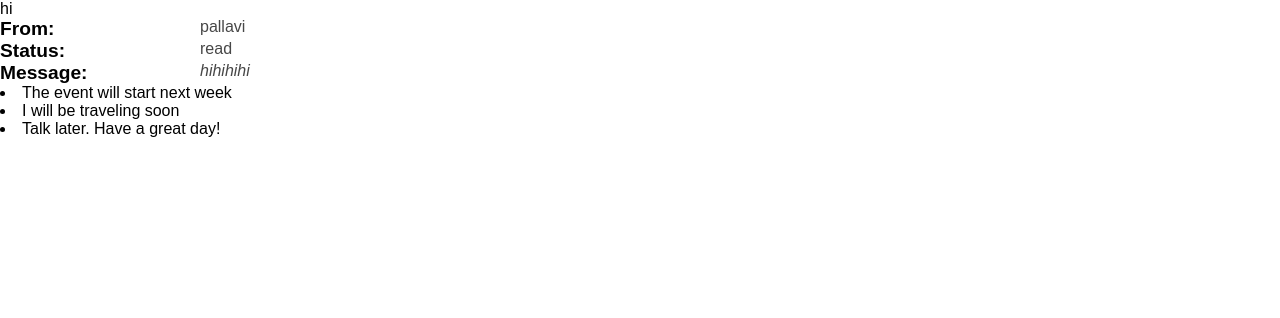
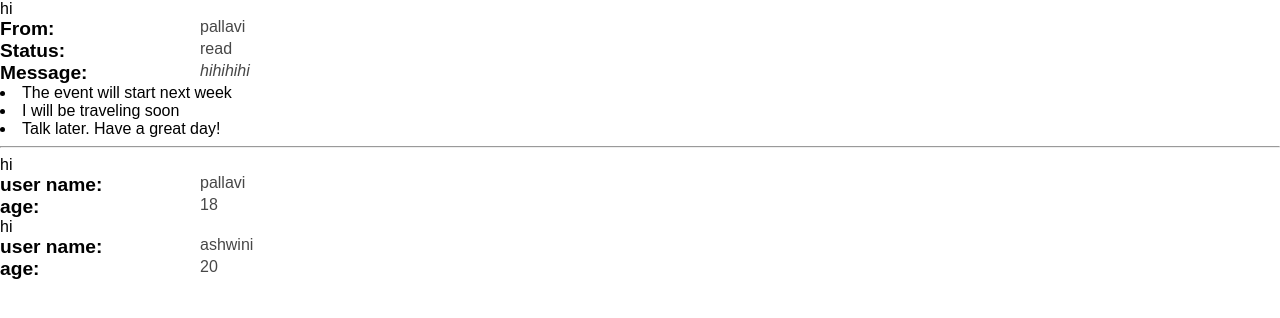
Before and after one commit to pallavihegde1/message-app, a React (Create React App) app: page / in a window 1280 px wide. Shown: the top 318 px of the page. Built offline with nearby package versions, Linux system fonts and the light colour scheme.

Commit message:
defining a const function in render and calling components in it

```diff
--- a/src/Components/message-list.js
+++ b/src/Components/message-list.js
@@ -1,5 +1,6 @@
 import React, {Component} from 'react';
 import MessageView from './message-view'
+import UserList from './user-list'
 
 class MessageList extends Component {
   state = {
@@ -24,12 +25,28 @@ class MessageList extends Component {
           message: 'Talk later. Have a great day!',
           status: 'read'
           }
+    ],
+    users: [
+      {
+        name: 'pallavi',
+        age: 18
+      },
+      {
+        name: 'ashwini',
+        age: 20
+      }
     ]
   }
+
   render(){
+    const usersindex = this.state.users.map((user,index) => (
+      <UserList key={index} user={user}/>
+    ))
     return(
       <div>
-        <MessageView message={this.state.message} messages={this.state.messages}/>
+        <MessageView message={this.state.message} messages={this.state.messages} users={this.state.users}/>
+        <hr/>
+        {usersindex}
       </div>
     );
   }
--- a/src/Components/message-view.js
+++ b/src/Components/message-view.js
@@ -6,6 +6,7 @@ class MessageView extends Component {
     return(
       <div className="container">
         hi
+        { /*single user div*/ }
         <div className="singleMessage">
           <div className="from">
               <span className="label">From: </span>
@@ -20,6 +21,7 @@ class MessageView extends Component {
               <span className="value">{this.props.message.content}</span>
           </div>
         </div>
+        { /* multi messages render */ }
         <div className="messageList">
            { this.props.messages.map((message,index) => (
             <li key={index}> {message.message}</li>
--- /dev/null
+++ b/src/Components/user-list.js
@@ -0,0 +1,28 @@
+import React, {Component} from 'react';
+
+
+class UserList extends Component {
+  render(){
+    console.log(this.props)
+    return(
+      <div className="container">
+        hi
+        { /*single user div*/ }
+        <div className="userList">
+          <div className="username">
+              <span className="label">user name: </span>
+              <span className="value">{this.props.user.name}</span>
+          </div>
+          <div className="status">
+              <span className="label">age: </span>
+              <span className="value">{this.props.user.age}</span>
+          </div>
+        </div>
+      </div>
+    );
+  }
+
+};
+
+
+export default UserList;
```
